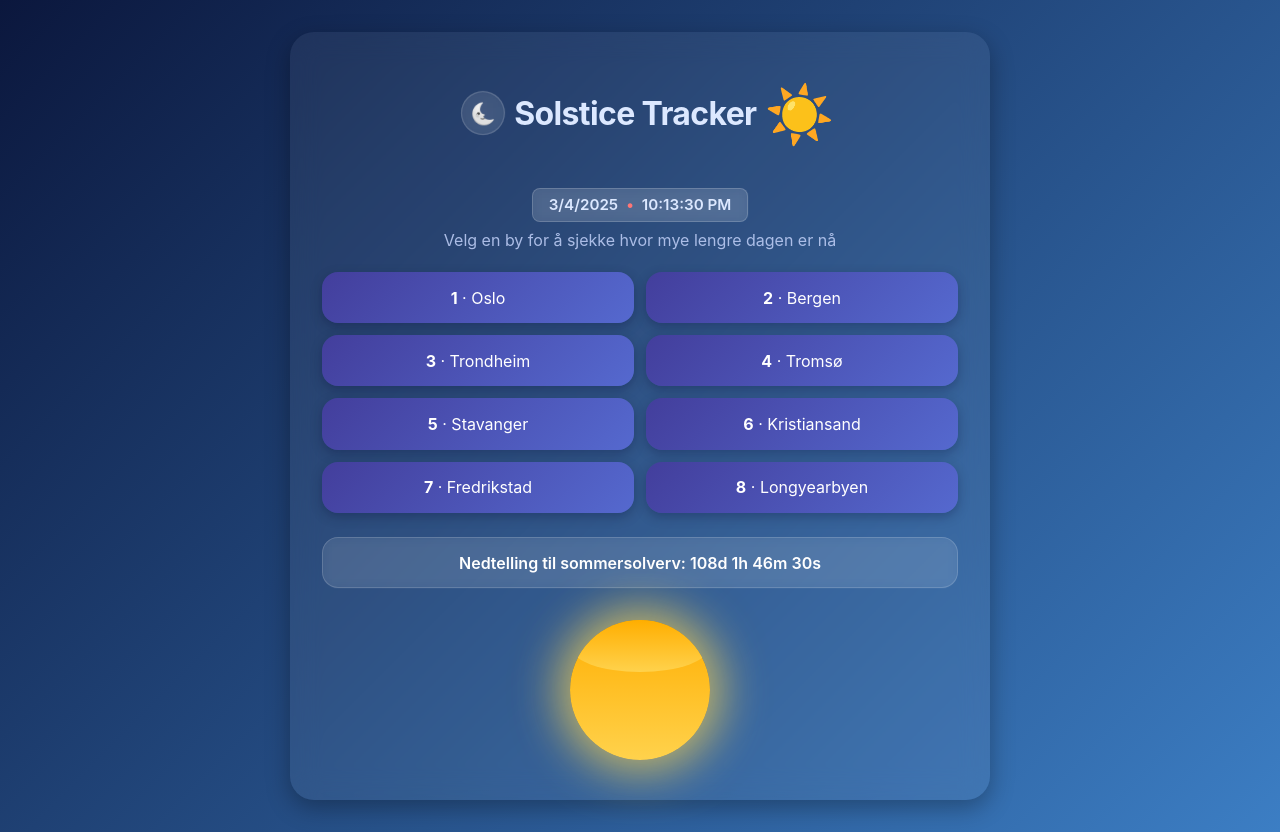
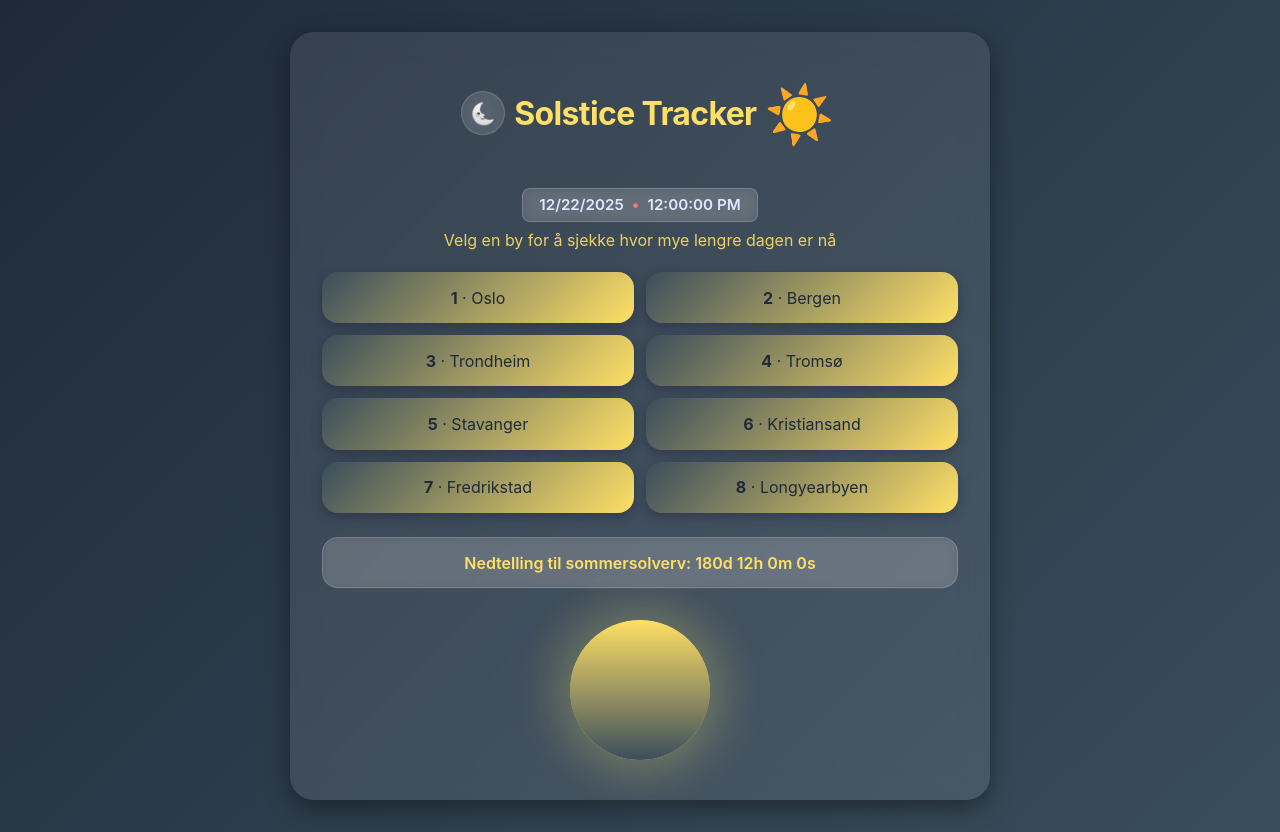
Before and after one commit to aleksejunas/sun-cal-react, a React (Vite) app: page / in a window 1280 px wide. Built offline with nearby package versions, Linux system fonts and the light colour scheme.

Commit message:
feat: season-changer

```diff
--- a/src/App.css
+++ b/src/App.css
@@ -344,3 +344,87 @@ h1 {
 .dark .sun-light {
   background: linear-gradient(180deg, #d98600, #ffb93c);
 }
+
+/* ===== SUMMER LIGHT THEME ===== */
+
+.summer body,
+.summer .main-bg {
+  background: liear-gradient(135deg, #e3f6ff, #f9f7d9);
+  color: #2a3a4d;
+}
+
+.summer .card {
+  background: rgba(255, 255, 255, 0.85);
+  color: #2a3a4d;
+  box-shadow: 0 8px 24px rgba(200, 220, 255, 0.25);
+}
+
+.summer h1,
+.summer .subtitle {
+  color: #2a3a4d;
+}
+.summer .city-btn {
+  background: linear-gradient(135deg, #b2eaff, #ffe9a7);
+  color: #2a3a4d;
+}
+
+.summer .info-group {
+  background: linear-gradient(135deg, #f7f9e3, #e3f6ff);
+  color: #2a3a4d;
+}
+
+.summer .countdown {
+  background: rgba(255, 255, 255, 0.7);
+  color: #2a3a4d;
+}
+
+.summer .sun-container {
+  background: radial-gradient(circle, #fffbe0 55%, #ffe9a7 100%);
+  box-shadow: 0 0 45px 12px rgba(255, 245, 120, 0.5);
+}
+
+.summer .sun-light {
+  background: linear-gradient(180deg, #ffe066, #fffbe0);
+}
+
+/* ===== SUMMER DARK THEME ===== */
+.summer-dark body,
+.summer-dark .main-bg {
+  background: linear-gradient(135deg, #1e2a3a, #3a4d5c);
+  color: #f7f9e3;
+}
+
+.summer-dark .card {
+  background: rgba(255, 255, 255, 0.09);
+  color: #f7f9e3;
+  box-shadow: 0 8px 24px rgba(0, 0, 0, 0.4);
+}
+
+.summer-dark h1,
+.summer-dark .subtitle {
+  color: #ffe066;
+}
+
+.summer-dark .city-btn {
+  background: linear-gradient(135deg, #3a4d5c, #ffe066);
+  color: #1e2a3a;
+}
+
+.summer-dark .info-group {
+  background: linear-gradient(135deg, #2a3a4d, #3a4d5c);
+  color: #ffe066;
+}
+
+.summer-dark .countdown {
+  background: rgba(255, 255, 255, 0.12);
+  color: #ffe066;
+}
+
+.summer-dark .sun-container {
+  background: radial-gradient(circle, #ffe066 55%, #3a4d5c 100%);
+  box-shadow: 0 0 45px 12px rgba(255, 245, 120, 0.25);
+}
+
+.summer-dark .sun-light {
+  background: linear-gradient(180deg, #ffe066, #3a4d5c);
+}
--- a/src/App.tsx
+++ b/src/App.tsx
@@ -9,6 +9,38 @@ import { getSeasonInfo } from "./utils/getSeasonInfo";
 // TODO: Make the application more modular
 // TODO: Move language
 // TODO: Add support for multiple languages utilizing the 'react-i18next' library
+
+// DEV ONLY: Mock the current date for testing
+// Uncomment one of the following blocks as needed:
+
+// --- To test BEFORE winter solstice (e.g., Dec 20) ---
+// class MockDate extends Date {
+//   constructor(...args: ConstructorParameters<typeof Date>) {
+//     if (args.length === 0) {
+//       super("2025-12-20T12:00:00Z");
+//     }
+//     return new Date(...args);
+//   }
+//   static now() {
+//     return new Date("2025-12-20T12:00:00Z").getTime();
+//   }
+// }
+// window.Date = MockDate as unknown as DateConstructor;
+
+// --- To test AFTER winter solstice (e.g., Dec 22) ---
+class MockDate extends Date {
+  constructor(...args: ConstructorParameters<typeof Date>) {
+    super(
+      ...((args.length === 0
+        ? ["2025-12-22T12:00:00Z"]
+        : args) as ConstructorParameters<typeof Date>),
+    );
+  }
+  static now() {
+    return new Date("2025-12-22T12:00:00Z").getTime();
+  }
+}
+window.Date = MockDate as unknown as DateConstructor;
 
 type SunTimesResult = {
   sunrise: string;
```
